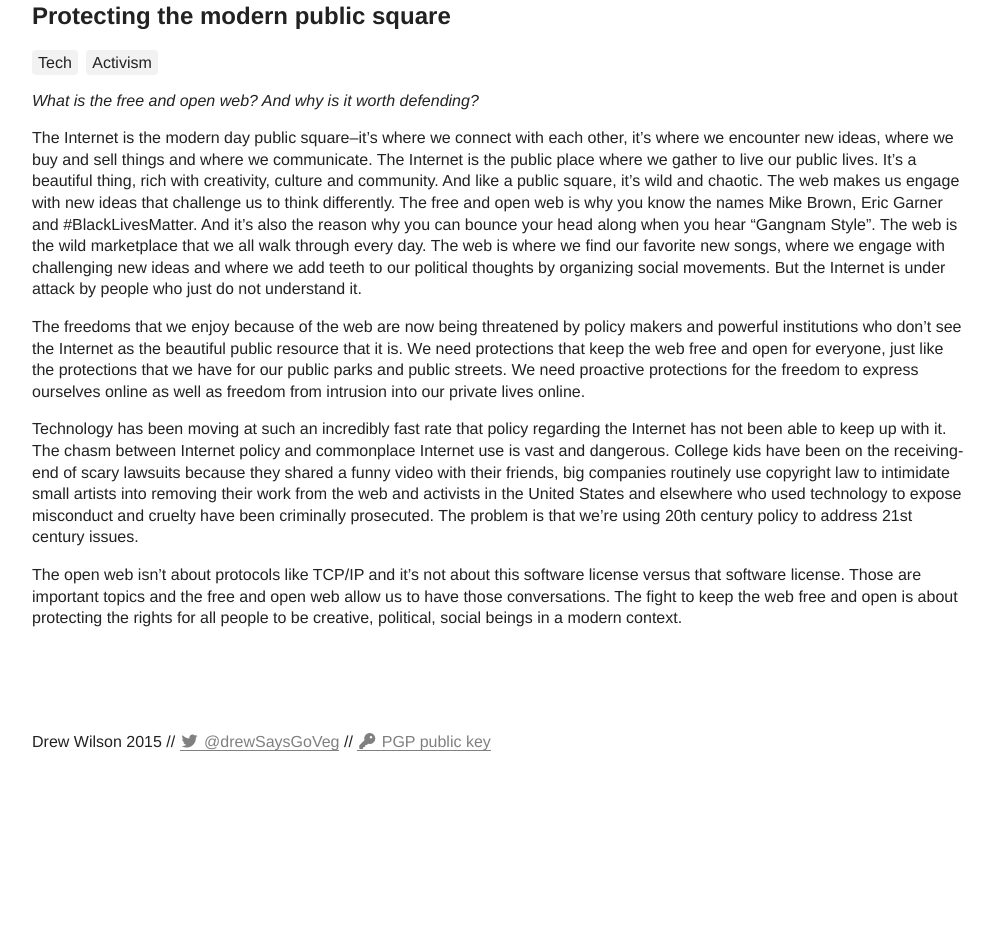
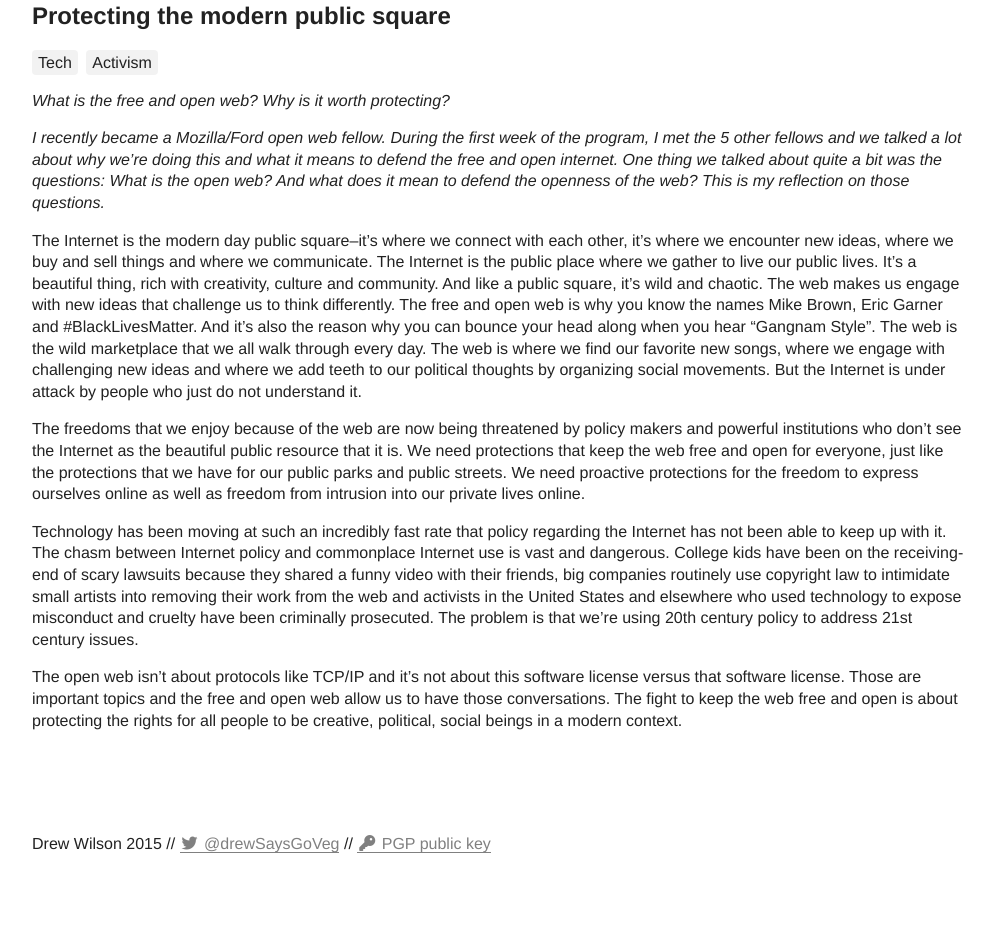
Before and after one commit to drewrwilson/drewrwilson.github.io, a Jekyll site: the page built from _posts/blog/2015-06-16-protecting-the-modern-public-square.md, in a window 1280 px wide. Shown: the part 661-1592 px from the top of the page, without its empty margins (140-1133 px from the left). Built offline with Jekyll 4.4.1, drawn with Linux system fonts in a browser that asks for light colours; nearby versions of some CDN libraries; library files that are not in the unit come from our copies; before the commit the page ends 1489 px from its top, so only the background shows below that.

Commit message:
add a quick intro

```diff
--- a/_posts/blog/2015-06-16-protecting-the-modern-public-square.md
+++ b/_posts/blog/2015-06-16-protecting-the-modern-public-square.md
@@ -3,12 +3,13 @@ layout: blog_post
 title: Protecting the modern public square
 thumbnail: public-square.png
 tags: [tech, activism]
-teaser: What is the free and open web? And why is it worth defending?
+teaser: What is the free and open web? Why is it worth protecting?
 images:
 -
 categories:
 - blog
 ---
+*I recently became a Mozilla/Ford open web fellow. During the first week of the program, I met the 5 other fellows and we talked a lot about why we're doing this and what it means to defend the free and open internet. One thing we talked about quite a bit was the questions: What is the open web? And what does it mean to defend the openness of the web? This is my reflection on those questions.*
 
 The Internet is the modern day public square--it's where we connect with each other, it's where we encounter new ideas, where we buy and sell things and where we communicate. The Internet is the public place where we gather to live our public lives. It's a beautiful thing, rich with creativity, culture and community. And like a public square, it’s wild and chaotic. The web makes us engage with new ideas that challenge us to think differently. The free and open web is why you know the names Mike Brown, Eric Garner and #BlackLivesMatter. And it’s also the reason why you can bounce your head along when you hear "Gangnam Style". The web is the wild marketplace that we all walk through every day. The web is where we find our favorite new songs, where we engage with challenging new ideas and where we add teeth to our political thoughts by organizing social movements. But the Internet is under attack by people who just do not understand it.
 
```
